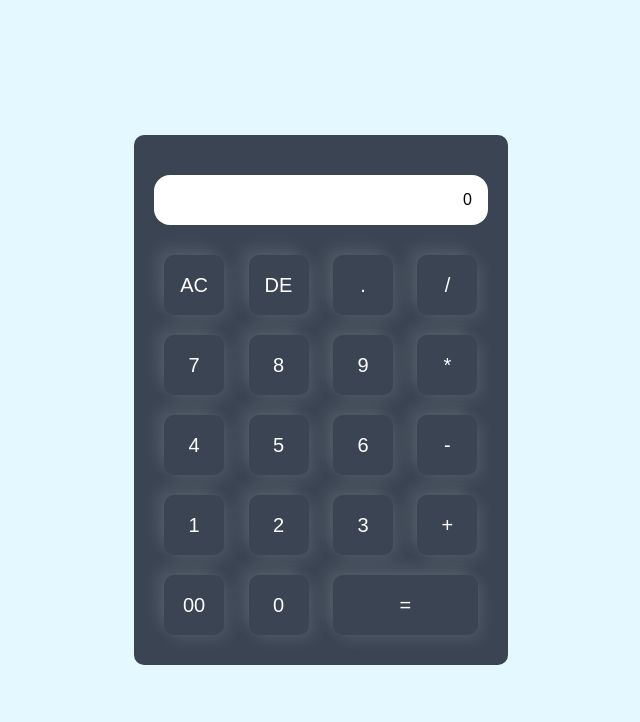
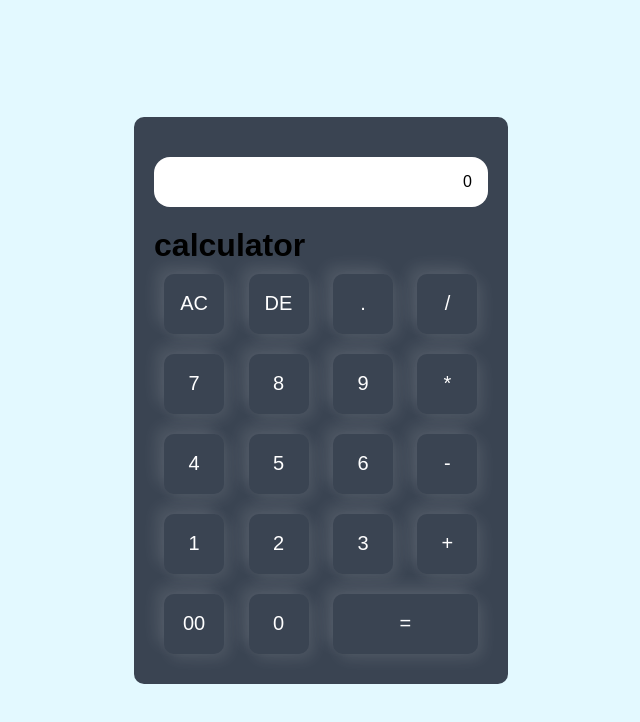
Before and after one commit to tide1234/tutorial, a plain HTML site: page assignment/index.html in a window 1280 px wide. Shown: the whole page, without its empty margins (319-959 px from the left). Drawn offline with Linux system fonts and the light colour scheme.

Commit message:
gave an heading

```diff
--- a/assignment/index.html
+++ b/assignment/index.html
@@ -13,6 +13,9 @@
 
           <div class="display">
             <p id="screen">0</p>
+          </div>
+          <div>
+            <h1>calculator</h1>
           </div>
           <div>
             <button>AC</button>
```
